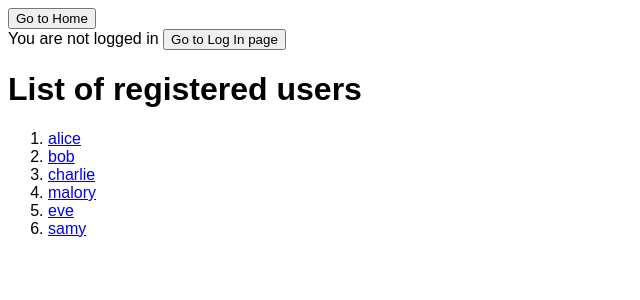
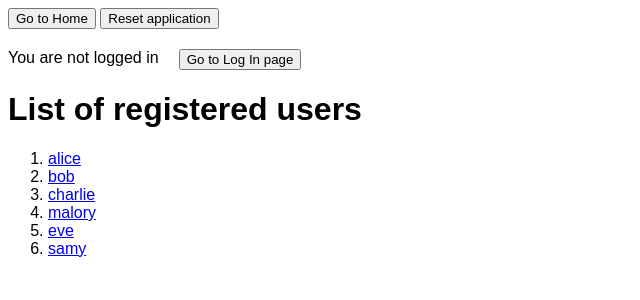
Before and after one commit to ngshaohui/WAPT-ASG1-Samy, a Django app: page / in a window 1280 px wide. Shown: the top 300 px of the page, without its empty margins (0-640 px from the left). Run offline with Django 5.2, Linux system fonts and the light colour scheme; data comes from the database, SQL or seed files in the repository.

Commit message:
add reset button

```diff
--- a/mysite/mysite/urls.py
+++ b/mysite/mysite/urls.py
@@ -23,6 +23,6 @@ urlpatterns = [
     path("accounts/", include("django.contrib.auth.urls")),
     path("profile/", include("polls.urls")),
     path("", views.index, name="home"),
-    path("reset", views.seed, name="seed"),
+    path("reset", views.reset, name="reset"),
     path("friend", views.add_friend, name="add_friend"),
 ]
--- a/mysite/mysite/views.py
+++ b/mysite/mysite/views.py
@@ -1,7 +1,7 @@
 from django.contrib.auth.models import User
 from django.http import HttpResponseBadRequest, JsonResponse
 from polls.models import Friendship, Profile
-from django.shortcuts import render
+from django.shortcuts import redirect, render
 from django.contrib.auth.decorators import login_required
 import json
 
@@ -30,13 +30,26 @@ def init_user(username: str):
                            content=f'I am {username}')
 
 
-def seed(request):
+def seed():
     User.objects.all().delete()
     Profile.objects.all().delete()
     Friendship.objects.all().delete()
     for user in USERS:
         init_user(user)
     return JsonResponse({"success": True})
+
+
+def reset(request):
+    if request.method == "POST":
+        confirm = request.POST.get('confirm')
+
+        if confirm != "confirm":
+            return JsonResponse({"success": False})
+
+        seed()
+        return redirect("/")
+    else:
+        return render(request, "reset.html")
 
 
 @login_required
--- a/mysite/static/base.css
+++ b/mysite/static/base.css
@@ -1,9 +1,15 @@
 * {
     font-family: Arial, Helvetica, sans-serif;
+}
+
+#navbar {
+  display: flex;
+  justify-content: space-between;
 }
 
 #user-menu {
   display: flex;
   flex-direction: row;
   gap: 20px;
+  margin: 20px 0;
 }
--- a/mysite/templates/base.html
+++ b/mysite/templates/base.html
@@ -7,22 +7,22 @@
   </head>
 
   <body>
-    <a href="/"><button>Go to Home</button></a>
-    {% if user.is_authenticated %}
+    <nav class="navbar">
+      <a href="/"><button>Go to Home</button></a>
+      <a href="/reset"><button>Reset application</button></a>
+    </nav>
     <div id="user-menu">
-      Logged in as
+      {% if user.is_authenticated %} Logged in as
       <label id="username"><strong>{{ user.username }}</strong></label>
       <form action="{% url 'logout' %}" method="post">
         {% csrf_token %}
         <button type="submit">Log Out</button>
       </form>
-    </div>
-    {% else %}
-    <div>
+      {% else %}
       <label>You are not logged in</label>
       <a href="{% url 'login' %}"><button>Go to Log In page</button></a>
+      {% endif %}
     </div>
-    {% endif %}
     <main>{% block content %} {% endblock %}</main>
   </body>
 </html>
```
Also changed, not shown: mysite/static/reset.js (added, +9 -0 lines), mysite/templates/reset.html (added, +24 -0 lines).
